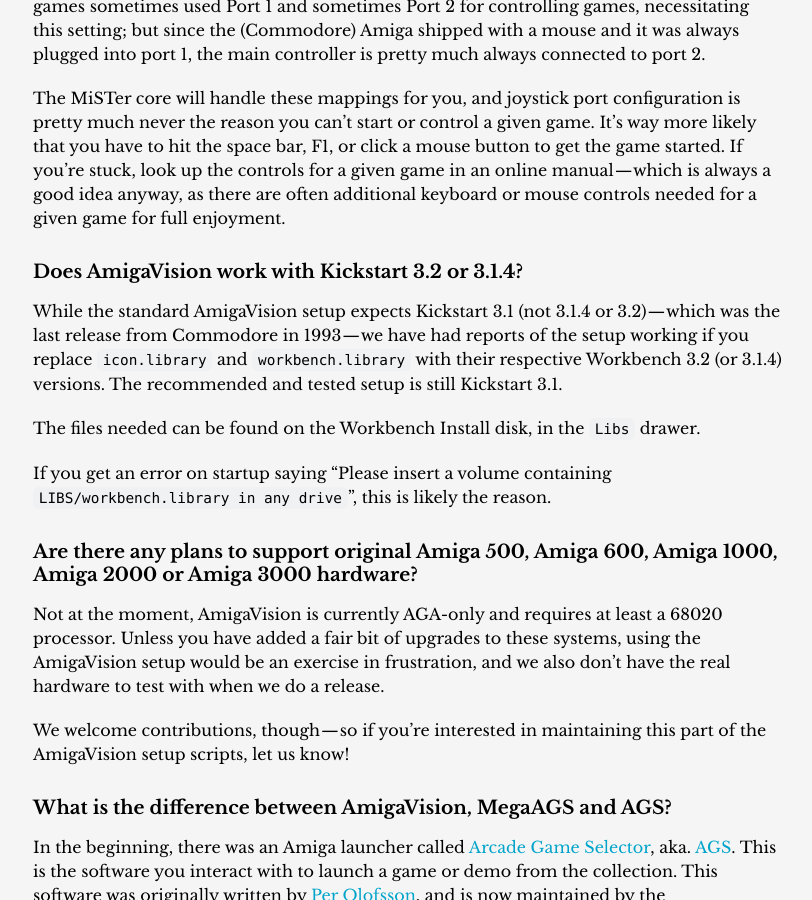
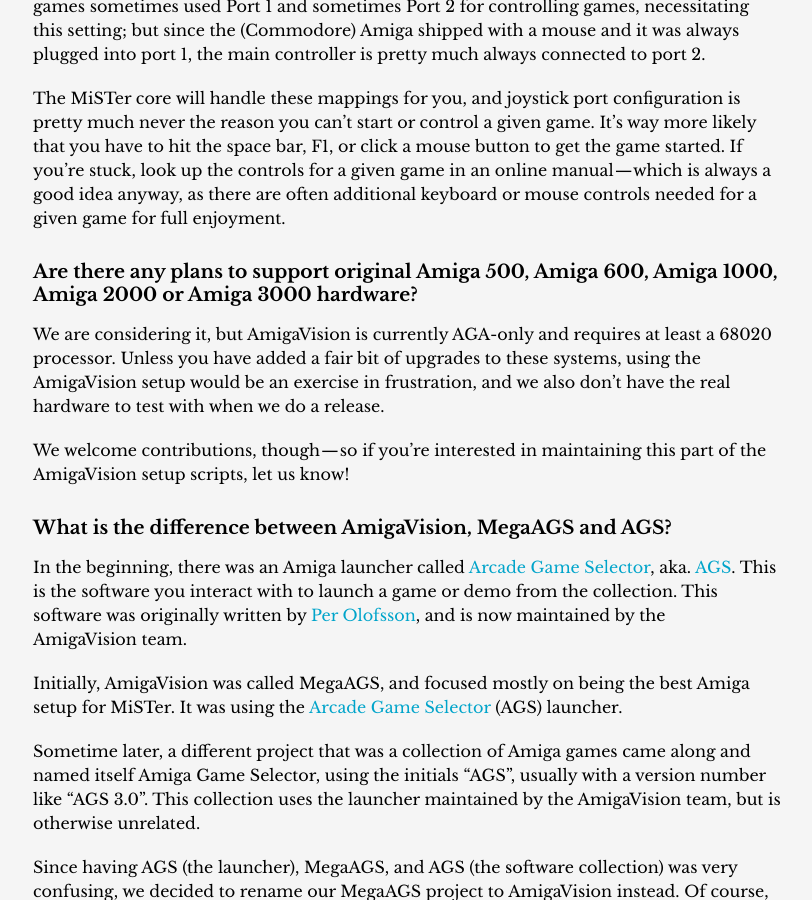
Before and after one commit to amigavision/amigavision.github.io, a Jekyll site: the page built from docs.md, in a window 1280 px wide and 900 px high, scrolled down 15600 px. Shown: the whole window, without its empty margins (232-1044 px from the left). Built offline with Jekyll 4.4.1, drawn with Linux system fonts in a browser that asks for light colours.

Commit message:
Workaround no longer necessary

```diff
--- a/docs.md
+++ b/docs.md
@@ -398,17 +398,9 @@
 
 The MiSTer core will handle these mappings for you, and joystick port configuration is pretty much never the reason you can't start or control a given game. It's way more likely that you have to hit the space bar, F1, or click a mouse button to get the game started. If you're stuck, look up the controls for a given game in an online manual — which is always a good idea anyway, as there are often additional keyboard or mouse controls needed for a given game for full enjoyment.
 
-### Does AmigaVision work with Kickstart 3.2 or 3.1.4? {#kickstart}
-
-While the standard AmigaVision setup expects Kickstart 3.1 (not 3.1.4 or 3.2) — which was the last release from Commodore in 1993 — we have had reports of the setup working if you replace `icon.library` and `workbench.library` with their respective Workbench 3.2 (or 3.1.4) versions. The recommended and tested setup is still Kickstart 3.1.
-
-The files needed can be found on the Workbench Install disk, in the `Libs` drawer.
-
-If you get an error on startup saying "Please insert a volume containing `LIBS/workbench.library in any drive`", this is likely the reason.
-
 ### Are there any plans to support original Amiga 500, Amiga 600, Amiga 1000, Amiga 2000 or Amiga 3000 hardware? {#orighardware}
 
-Not at the moment, AmigaVision is currently AGA-only and requires at least a 68020 processor. Unless you have added a fair bit of upgrades to these systems, using the AmigaVision setup would be an exercise in frustration, and we also don't have the real hardware to test with when we do a release.
+We are considering it, but AmigaVision is currently AGA-only and requires at least a 68020 processor. Unless you have added a fair bit of upgrades to these systems, using the AmigaVision setup would be an exercise in frustration, and we also don't have the real hardware to test with when we do a release.
 
 We welcome contributions, though — so if you're interested in maintaining this part of the AmigaVision setup scripts, let us know!
 
```
